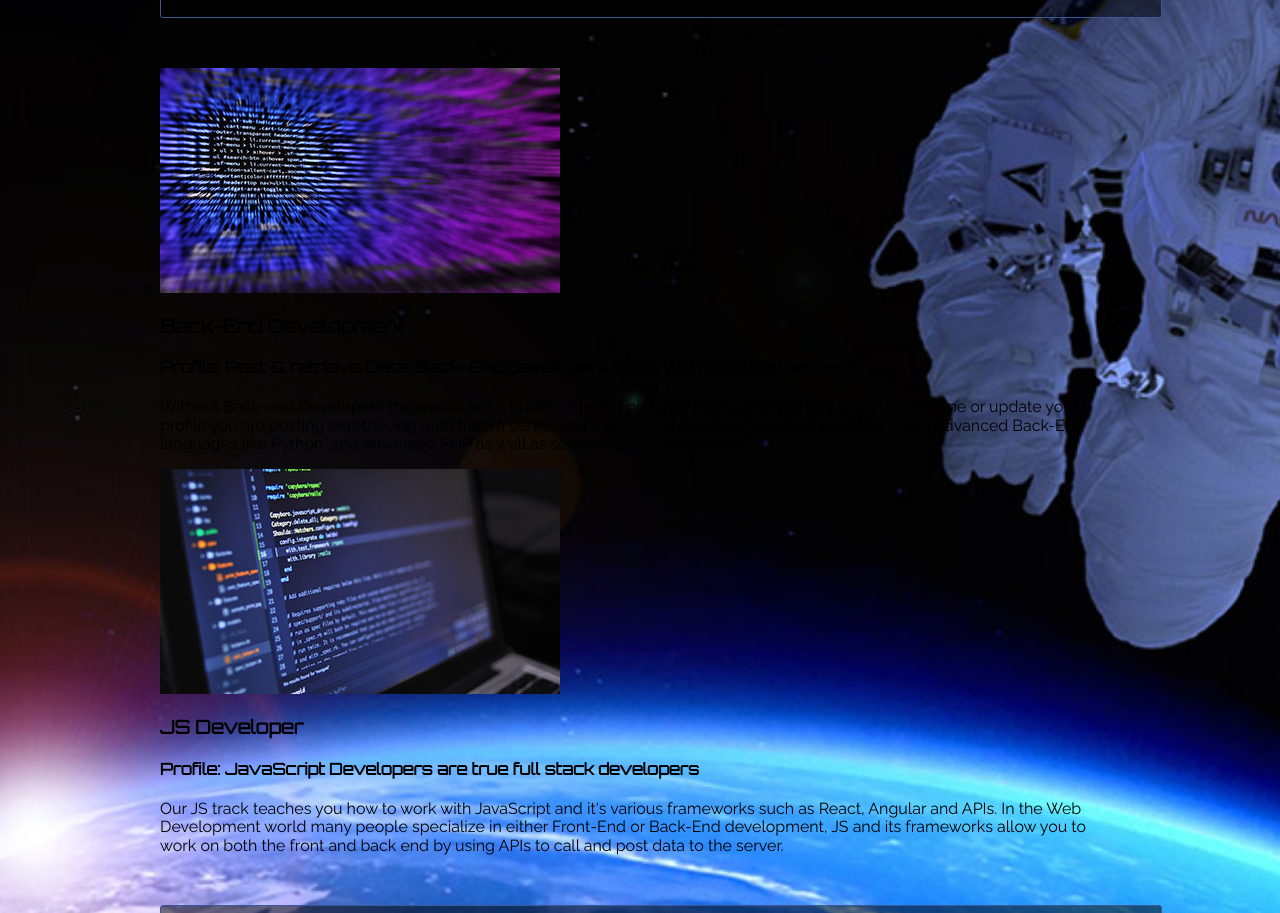
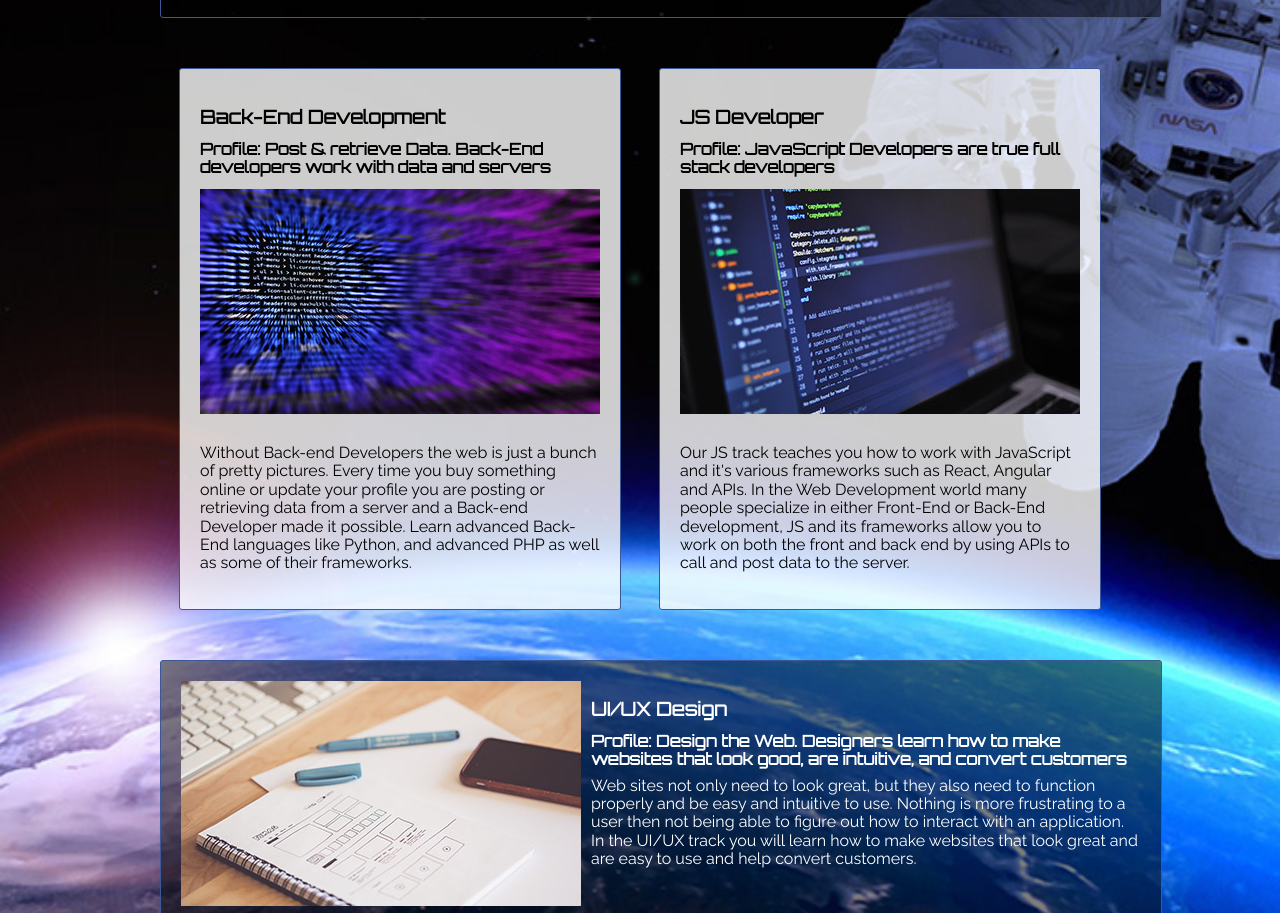
Before and after one commit to bugsbrog/bridgerland-project, a plain HTML site: page index.html in a window 1280 px wide. Shown: the part 3651-4564 px from the top of the page. Drawn offline with Linux system fonts and the light colour scheme.

Commit message:
Finished up CSS for instructors section

```diff
--- a/css/styles.css
+++ b/css/styles.css
@@ -271,3 +271,31 @@
                                         grid-gap: 10px;
                                         grid-template-rows: 20px 40px auto;
                                     }
+
+                                    .instructor-card-middle {
+                                        width: 400px;
+                                        margin: 0px auto;
+                                        padding: 0 50px;
+                                        border: solid;
+                                        border-color: #3B5998;
+                                        border-width: 1px;
+                                        border-radius: 3px;
+                                        background-color: rgba(255, 255, 255, 0.8);
+                                        padding: 20px;
+                                    }
+
+                                    .instructor-card-middle {
+                                        display: grid;
+                                        grid-template-areas:
+                                        'head head head head'
+                                        'pro pro pro pro'
+                                        'img img img img'
+                                        'des des des des';
+                                        grid-gap: 10px;
+                                        grid-template-rows: 20px 60px auto;
+                                    }
+
+                                    .middle-card-align {
+                                        display: grid;
+                                        grid-template-columns: auto auto;
+                                    }
```
